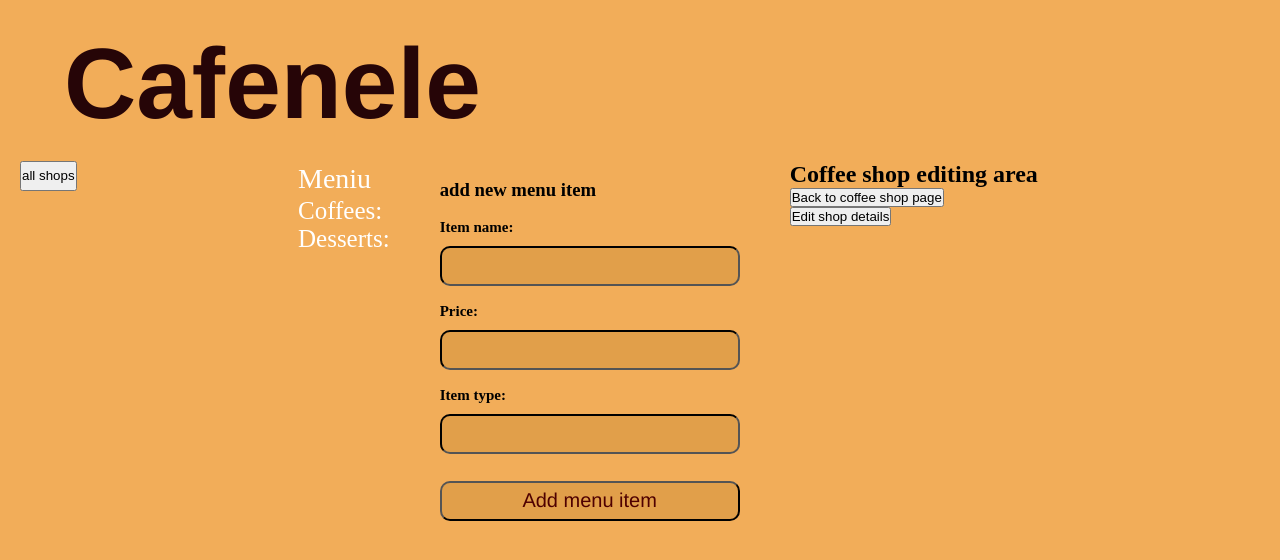
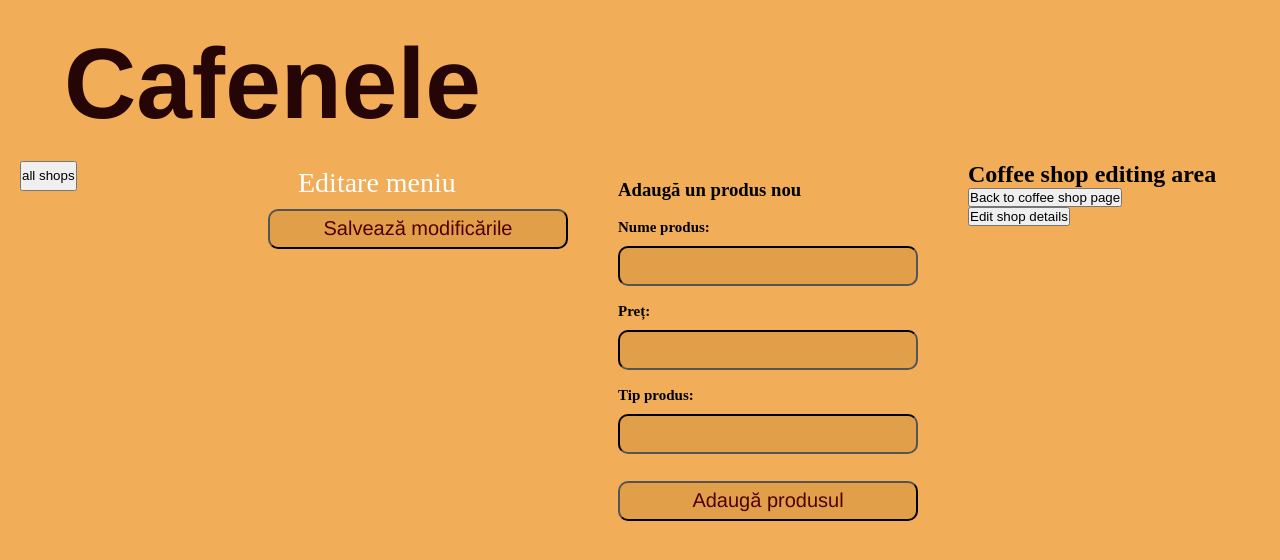
Before and after one commit to calacc/cafeinated, a Flask app: template templates/shop-owner/edit-menu-items.html in a window 1280 px wide. Shown: the part 61-621 px from the top of the page. Run offline with Flask 3, Linux system fonts and the light colour scheme; the template is opened without the code that fills it, so the values that code supplies are empty.

Commit message:
menu editable

```diff
--- a/app.py
+++ b/app.py
@@ -104,6 +104,9 @@ def create_new_shop(name, address, phone_nr, owner):
 
     doc_ref=db.collection(u'Shops').document(name.replace(" ", ""))
     doc_ref.set(new_shop)
+
+def acceptable_shop_name(name):
+    return name.replace(" ", "_")
 
 def create_new_menu_item(item_name, price, item_type, shop_id):
     current_date = datetime.date.today()
@@ -496,29 +499,84 @@ def my_shops():
         date_list = [str(current_date.year), str(current_date.month), str(current_date.day)]
         todays_date = ' '.join(date_list)
         print(todays_date)
-        return render_template('shop-owner/my-shops.html', shops=shops, todays_date=todays_date, generate_map_embed_code=generate_map_embed_code)
+        return render_template('shop-owner/my-shops.html', shops=shops, todays_date=todays_date,
+                                generate_map_embed_code=generate_map_embed_code,
+                                acceptable_shop_name=acceptable_shop_name)
+
+@app.route('/edit-menu/<string:shop_id>/delete-item/<string:item_name_to_delete>', methods=['POST'])
+def delete_item(shop_id,item_name_to_delete):
+    # Check if the delete button was clicked
+    if request.method=='POST':
+        print("\n\nALOOO\n\n")
+
+        if 'delete_item' in request.form:
+            id_copy = shop_id
+
+            # Query to find the document with the specified name
+            menu_ref = db.collection('Shops').document(id_copy).collection('menu')
+            query = menu_ref.where('name', '==', item_name_to_delete)
+            docs = query.get()
+
+            # Delete the document(s) that match the query
+            for doc in docs:
+                doc.reference.delete()
+
+        # Redirect back to the items page or wherever you want to go after deletion
+        return redirect(url_for('edit_menu_details', shop_id=shop_id))
 
 @app.route('/edit-menu/<string:shop_id>', methods=['POST', 'GET'])
 def edit_menu_details(shop_id):
     if request.method == 'POST':
-        name = request.form['shop_name']
-        address = request.form['address']
-        phone_nr = request.form['phonenr']
-        shop_id = request.form['shop_id']
-        user_ref = db.collection(u'Shops').document(shop_id)
-        user_data = user_ref.get().to_dict()
-        menu=user_data.get('menu')
-        updated_shop={
-            'address': address,
-            'name': name,
-            'owner': session['user'],
-            'phone_nr': phone_nr,
-            'menu': menu
-        }
-        doc_ref=db.collection(u'Shops').document(name.replace(" ", ""))
-        doc_ref.update(updated_shop)
-        return redirect(url_for('my_shop_page', shop_id=shop_id))
+        form_type=request.form['form_type']
+        if form_type=='add_menu_item':
+            item_name = request.form['item_name']
+            price = request.form['price']
+            item_type = request.form['item_type']
+            shop_id = request.form['shop_id']
+
+            create_new_menu_item(item_name, price, item_type, shop_id)
+            return redirect(url_for('edit_menu_details', shop_id=shop_id))
+        elif form_type=='update_menu':
+            id_copy=shop_id
+            user_ref = db.collection(u'Shops').document(id_copy)
+            user_data = user_ref.get().to_dict()
+            menu_ref = user_ref.collection('menu')
+            menu = {doc.id: doc.to_dict() for doc in menu_ref.stream()}
+
+            count = 0
+            for item_id, menu_item in menu.items():
+                name = request.form.get(f'item_name_{count}')
+                price = request.form.get(f'price_{count}')
+                item_type = request.form.get(f'item_type_{count}')
+                date_added = menu_item.get('date_added', '')  # Ensure date_added is retrieved properly
+                print(f'delete_{count}' in request.form)
+                print(request.form)
+
+                if name is None:
+                    name = menu_item.get('name', '')
+                if price is None:
+                    price = menu_item.get('price', '')
+                if item_type is None:
+                    item_type = menu_item.get('type', '')
+
+                updated_item = {
+                    'name': name,
+                    'price': price,
+                    'type': item_type,
+                    'date_added': date_added
+                }
+
+                shop_ref = db.collection(u'Shops').document(id_copy)
+                doc_ref = shop_ref.collection('menu').document(item_id)
+                doc_ref.set(updated_item, merge=True)
+                print(f'Document After Update ({item_id}): {doc_ref.get().to_dict()}\n')
+
+                count += 1
+
+
+            return redirect(url_for('my_shop_page', shop_id=shop_id))
     else:
+        shop_id=shop_id.replace("_", " ")
         shop_ref = db.collection('Shops').where('name', '==', shop_id).limit(1)
         this_shop = shop_ref.get()
         print(this_shop)
@@ -539,8 +597,8 @@ def edit_menu_details(shop_id):
         print(this_shop_data)
         return render_template('shop-owner/edit-menu-items.html', shops=shops,
                                this_shop_data=this_shop_data,
-                               generate_map_embed_code=generate_map_embed_code)
-
+                               generate_map_embed_code=generate_map_embed_code,
+                               acceptable_shop_name=acceptable_shop_name)
 
 @app.route('/edit-shop/<string:shop_id>', methods=['POST', 'GET'])
 def edit_shop_details(shop_id):
@@ -563,6 +621,7 @@ def edit_shop_details(shop_id):
         doc_ref.update(updated_shop)
         return redirect(url_for('my_shop_page', shop_id=shop_id))
     else:
+        shop_id=shop_id.replace("_", " ")
         shop_ref = db.collection('Shops').where('name', '==', shop_id).limit(1)
         this_shop = shop_ref.get()
         print(this_shop)
@@ -583,7 +642,8 @@ def edit_shop_details(shop_id):
         print(this_shop_data)
         return render_template('shop-owner/edit-shop-details.html', shops=shops,
                                this_shop_data=this_shop_data,
-                               generate_map_embed_code=generate_map_embed_code)
+                               generate_map_embed_code=generate_map_embed_code,
+                               acceptable_shop_name=acceptable_shop_name)
 
 @app.route('/<string:shop_id>', methods=['POST', 'GET'])
 def my_shop_page(shop_id):
@@ -603,6 +663,7 @@ def my_shop_page(shop_id):
             doc_ref.delete()
             return redirect('/my-shops')
     else:
+        shop_id=shop_id.replace("_", " ")
         shop_ref = db.collection('Shops').where('name', '==', shop_id).limit(1)
         this_shop = shop_ref.get()
         print(this_shop)
@@ -623,7 +684,8 @@ def my_shop_page(shop_id):
         print(this_shop_data)
         return render_template('shop-owner/myshop-page.html', shops=shops,
                                this_shop_data=this_shop_data,
-                               generate_map_embed_code=generate_map_embed_code)
+                               generate_map_embed_code=generate_map_embed_code,
+                               acceptable_shop_name=acceptable_shop_name)
 
 @app.route('/coffeeshops', methods=['POST', 'GET'])
 def index():
--- a/templates/shop-owner/edit-menu-items.html
+++ b/templates/shop-owner/edit-menu-items.html
@@ -15,7 +15,8 @@
         <div style="width:20%;"> <!-- butoane bro-->
             <a href="/my-shops"><button style="height:30px">all shops</button><br></a>
             {% for shop_name, shop_data in shops.items() %}
-            <a href="/{{shop_name}}"><button style="height:30px">{{shop_name}}</button><br></a>
+            {% set good_name = acceptable_shop_name(shop_data['name']) %}
+            <a href="/{{good_name}}"><button style="height:30px">{{shop_data['name']}}</button><br></a>
             {%endfor%}
         </div>
 
@@ -23,62 +24,57 @@
         <div style="display:flex">
 
 
-        <div>
-            <p class = "menu">Meniu</p>
-            <p class = "coffees">Coffees:</p>
-            <ul class = "items" style="margin-left:50px; list-style: none;">
+            <div>
+                <p class = "menu">Editare meniu</p>
+                {% set good_name = acceptable_shop_name(this_shop_data['name']) %}
+            <form action="/edit-menu/{{good_name}}" method="POST" style="font-weight: 700; font-size: 15px; ">
+                <input type="hidden" name="form_type" value="update_menu">
+                <input type="hidden" name="shop_id" value="{{ good_name }}">
+                {% for menu_item in this_shop_data.menu %}
+                    <div style="display:flex;">
+                    <div>Nume produs: <input type="text" name="item_name_{{ loop.index0 }}"
+                        id="item_name_{{ loop.index0 }}" value="{{menu_item.name}}"></div>
+                    <div>Preț: <input type="text" name="price_{{ loop.index0 }}"
+                        id="price_{{ loop.index0 }}" value="{{menu_item.price}}"
+                        style="width:100px"></div>
+                    <div>Tip produs: <input type="text" name="item_type_{{ loop.index0 }}"
+                        id="item_type_{{ loop.index0 }}" value="{{menu_item.type}}"></div>
+                    <br>
+                    <!-- <div>
+                        <form action="/edit-menu/{{good_name}}/delete-item/{{ menu_item.name }}" method="POST">
+                            <button type="submit" name="delete_item"
+                                value="delete_{{ loop.index0 }}"
+                                style="margin-top:35px">&times;</button>
+                        </form>
+                    </div> -->
+                    </div>
+                {% endfor %}
+                <input type="submit" value="Salvează modificările">
+            </form>
 
-                {% for menu_item in this_shop_data.menu %}
-                    {% if menu_item['type']=='coffee' %}
-                    <li style="display:flex; flex-direction: row;">
-                        <div style="font-size:18px;">
-                            {% if menu_item.date_added==todays_date %}
-                            ★ New ★&nbsp;
-                            {%endif%}
-                        </div>
-                        <div>{{ menu_item.name }} ...................... ${{ menu_item.price }}</div>
-                    </li>
-                    {% endif %}
-                {% endfor %}
-            </ul>
-
-            <p class = "desserts">Desserts:</p>
-            <ul class = "items" style="margin-left:50px; list-style: none;">
-                {% for menu_item in this_shop_data.menu %}
-                    {% if menu_item['type']=='desert' %}
-                    <li style="display:flex; flex-direction: row;">
-                        <div style="font-size:18px;">
-                            {% if menu_item.date_added==todays_date %}
-                            ★ New ★&nbsp;
-                            {%endif%}
-                        </div>
-                        <div>{{ menu_item.name }} ...................... ${{ menu_item.price }}</div>
-                    </li>
-                    {% endif %}
-                {% endfor %}
-            </ul>
 
 
         </div>
 
         <div style="margin-left:50px">
-        <br><h3>add new menu item</h3><br>
-
-        <form action="/{{shop_name}}" method="POST" style="font-weight: 700; font-size: 15px; ">
-            Item name: <input type="text" name="item_name" id="item_name"><br>
-            Price: <input type="text" name="price" id="price"><br>
-            Item type: <input type="text" name="item_type" id="item_type"><br>
+        <br><h3>Adaugă un produs nou</h3><br>
+        {% set good_name = acceptable_shop_name(this_shop_data['name']) %}
+        <form action="/edit-menu/{{good_name}}" method="POST" style="font-weight: 700; font-size: 15px; ">
+            Nume produs: <input type="text" name="item_name" id="item_name"><br>
+            Preț: <input type="text" name="price" id="price"><br>
+            Tip produs: <input type="text" name="item_type" id="item_type"><br>
             <input type="hidden" name="form_type" value="add_menu_item">
             <input type="hidden" name="shop_id" value="{{ this_shop_data.name }}">
-            <input type="submit" value="Add menu item">
+            <input type="submit" value="Adaugă produsul">
         </form>
         </div>
 
         <div style="margin-left:50px">
 
             <h2>Coffee shop editing area</h2>
-            <a href="/{{this_shop_data.name}}"><button>Back to coffee shop page</button></a><br>
-            <a href="/edit-shop/{{this_shop_data.name}}"><button>Edit shop details</button></a>
+            {% set good_name = acceptable_shop_name(this_shop_data['name']) %}
+            <a href="/{{good_name}}"><button>Back to coffee shop page</button></a><br>
+            <a href="/edit-shop/{{good_name}}"><button>Edit shop details</button></a>
 
 
         </div>
```
Also changed, not shown: templates/shop-owner/edit-shop-details.html (+5 -3 lines), templates/shop-owner/my-shops.html (+7 -7 lines), templates/shop-owner/myshop-page.html (+6 -15 lines).
